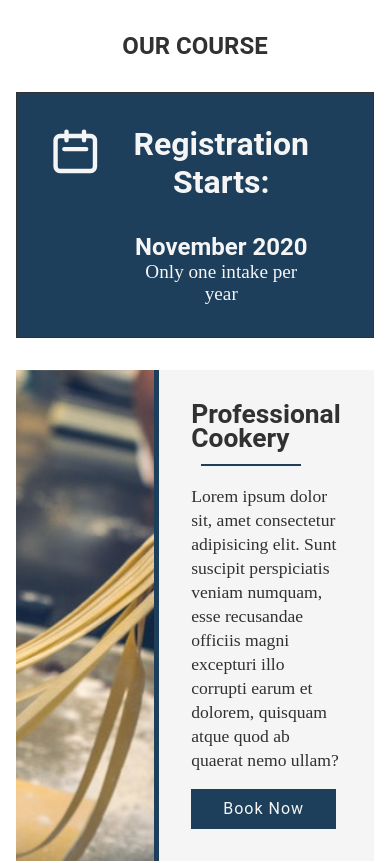
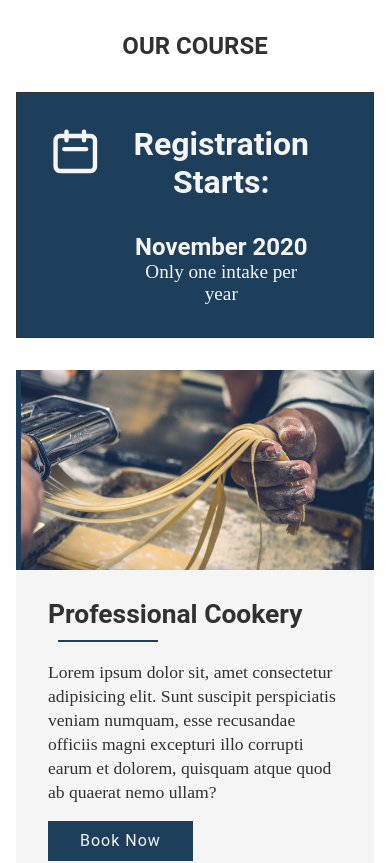
Before and after one commit to Spha88/hotel-school, a Next.js app: page /courses in a window 390 px wide. Shown: the top 863 px of the page. Built offline with nearby package versions, Linux system fonts and the light colour scheme.

Commit message:
Add media queries to courses page

```diff
--- a/components/CoursesContent/CoursesContent.module.scss
+++ b/components/CoursesContent/CoursesContent.module.scss
@@ -1,3 +1,5 @@
+@import '../../styles/mixin.scss';
+
 .CoursesContent {
     header {
         text-align: center;
@@ -82,6 +84,19 @@
                         font-size: 1rem;
                     }
                 }
+                @include media($mobile) {
+                    display: block;
+                    margin-bottom: 1rem;
+                    .CourseImage {
+                        width: 100%;
+                        height: 200px;
+                        border-right: none;
+                        border-left: 5px solid var(--blue);
+                    }
+                    div {
+                        width: 100%;
+                    }
+                }
 
             }
         }
```
